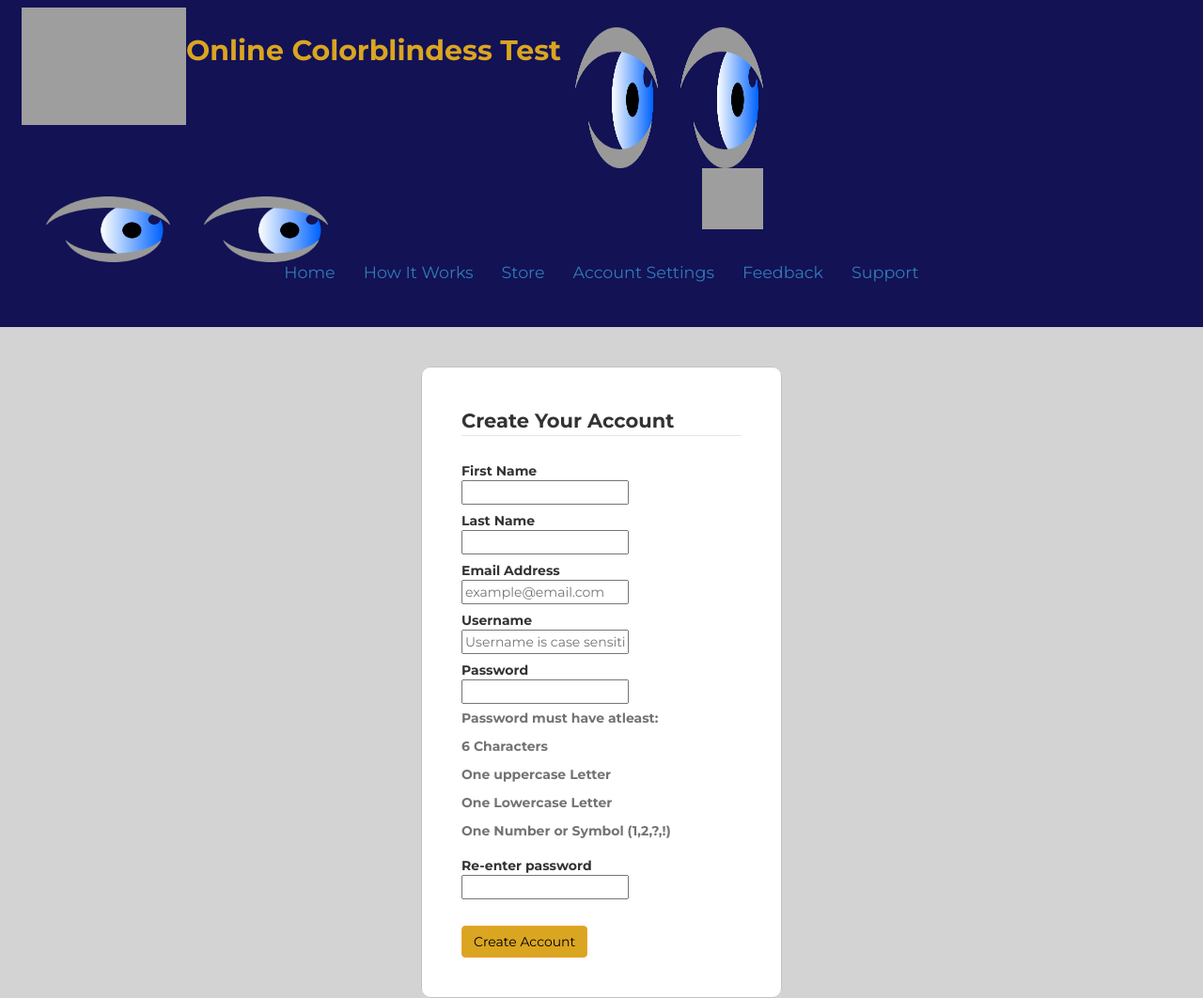
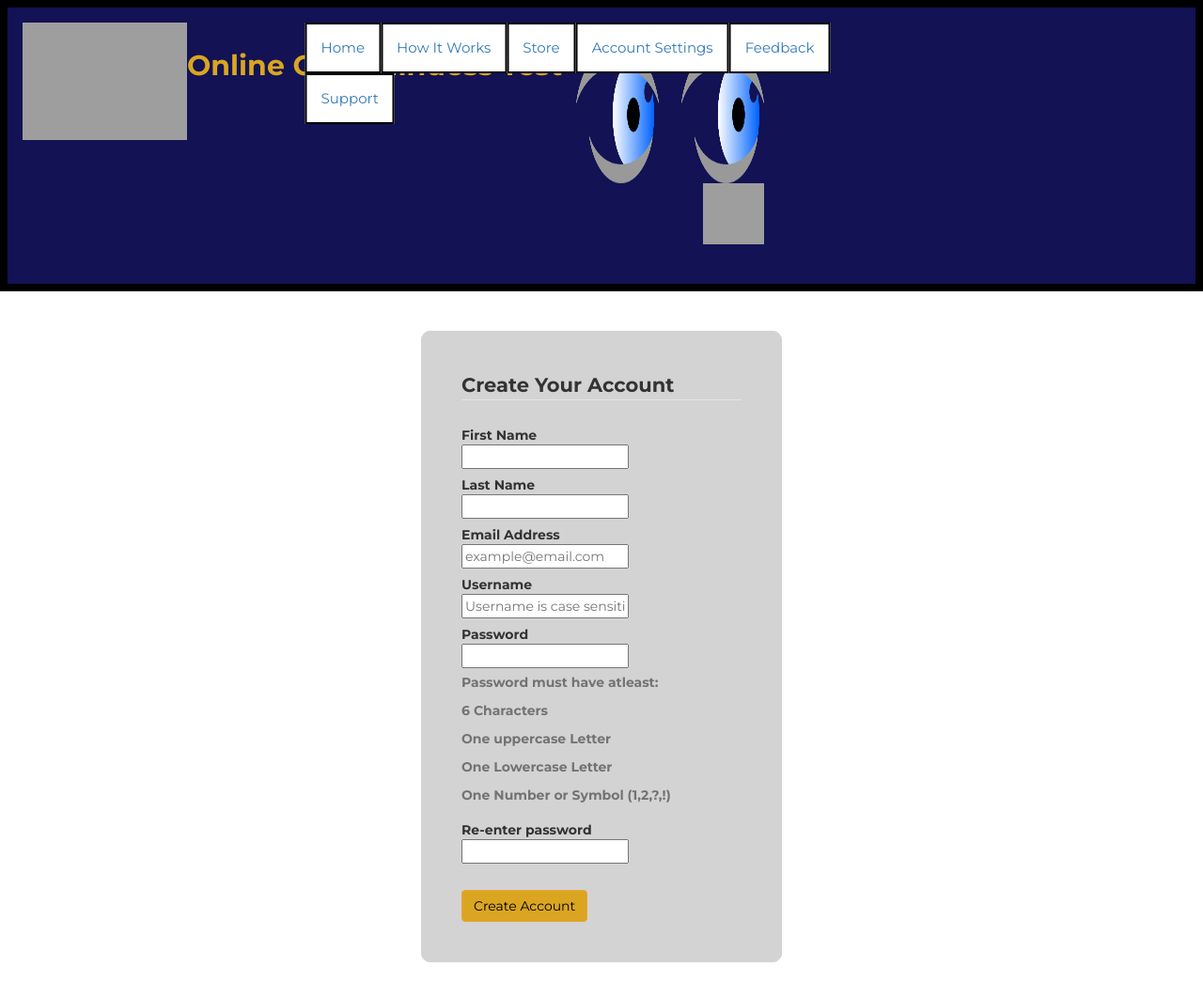
Before and after one commit to shalushivhare/Colorblind, a PHP site: page / in a window 1280 px wide. Shown: the whole page at 94% size. After the commit the page ends 1024 px from the top, so only its background shows below. Run offline with PHP 8.4, Linux system fonts and the light colour scheme; some libraries are stand-ins or nearby versions; grey boxes are pictures that could not be loaded.

Commit message:
Update main.css

```diff
--- a/main.css
+++ b/main.css
@@ -4,11 +4,11 @@
 fieldset {
     margin: auto;
     margin-top: 3em;
-    border: 1px solid silver;
+    border: 1px solid lightgray;
     padding: 3em;
     border-radius: 10px;
     width: 30%;
-    background-color: white !important;
+    background-color:lightgray !important;
 }
 
 /* adds margin to TAMUC */
@@ -26,30 +26,36 @@ fieldset {
 }
 
 /* centers the navbar links */
-.navbar .navbar-nav {
-    display: inline-block;
-    float: none;
-}
+
 
 /* Navbar changes */
 .nav li{
-    font-size: 1.75rem;
-    background-color: white2;
+    font-size: 1.50rem;
+    background-color: white;
+    border: 2px black solid;
+}
+
+.navbar-nav.navbar-center {
+    position: absolute;
+    left: 50%;
+    transform: translatex(-50%);
 }
 
 /* background color to the site */
 body {
-    background-color: lightgrey;
+    background-color: white;
     font-family: 'Montserrat', sans-serif;
 }
 
 /* adds a background to the navbar */
 .hero-bg {
-    background: rgb(18, 18, 85) url("Set\ of\ Eyes.png");
+    background: rgb(18, 18, 85);
     background-position: 5% 75%;
     background-size: 300px 70px;
     background-repeat: no-repeat;
-    padding: .5em;
+    border: 8px black solid;
+    padding: none;
+    margin: none;
 }
 
 /* boldens create account */
@@ -79,6 +85,6 @@ body {
     color: black;
 }
 
-li {
-    outline: 3px black;
+.tamuclogo {
+    margin-top: 15px;
 }
```
